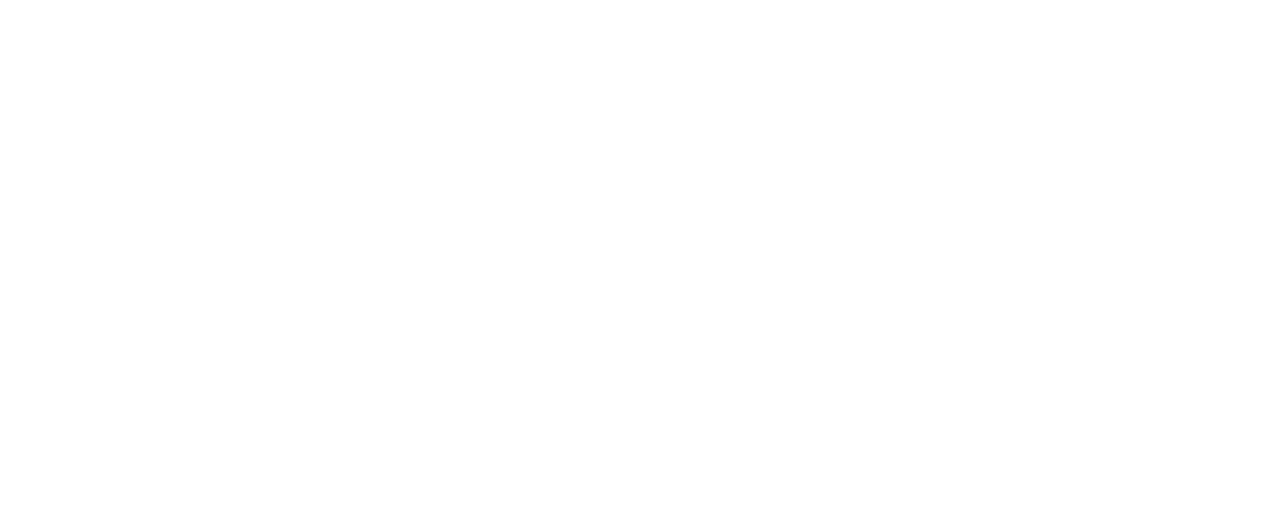
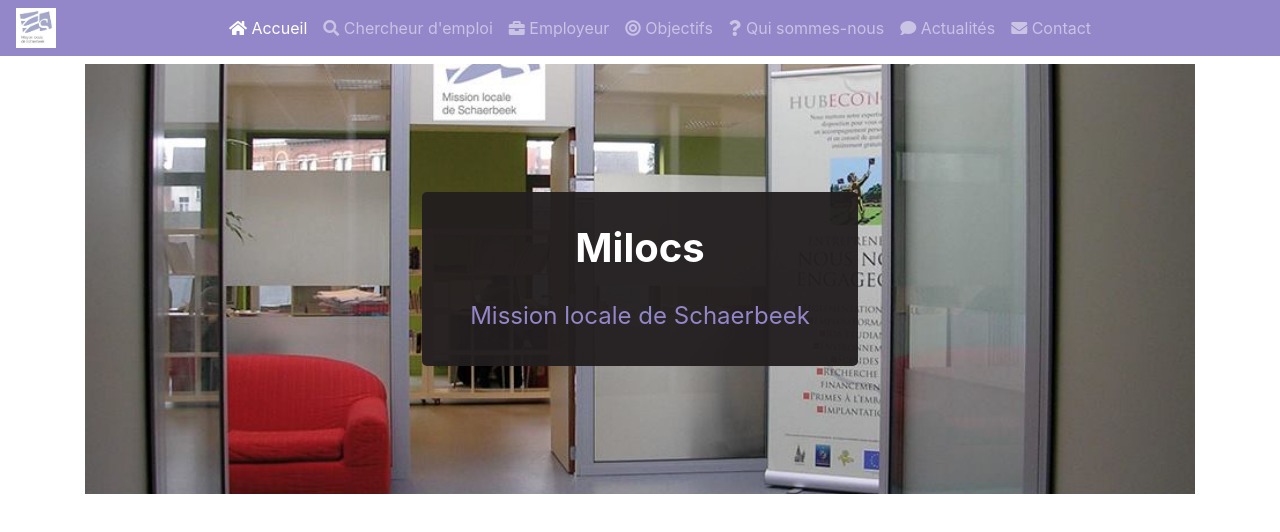
Before and after one commit to Cedric-Fournier/Becode-CDJ, a plain HTML site: page index.html in a window 1280 px wide. Drawn offline with nearby package versions, Linux system fonts and the light colour scheme.

Commit message:
Add Header

```diff
--- a/Assets/css/style.css
+++ b/Assets/css/style.css
@@ -0,0 +1,43 @@
+  #logo {
+
+  }
+
+  .bgnav {
+    background-color: #9386c9;
+  }
+
+
+/* Banner */
+
+  #banner {
+  	background: #CCE8F4 url("../images/banner.jpg");
+  	background-position: center center;
+  	background-size: cover;
+  	background-repeat: no-repeat;
+  	text-align: center;
+  	position: relative;
+  	padding: 8em 0;
+  	margin: 4em 0 0 0;
+  }
+
+  #banner header {
+  	background-color: rgba(34, 30, 31, 0.95);
+  	display: inline-block;
+  	padding: 2em 3em;
+  	border-radius: 5px;
+  }
+
+  #banner header h2 {
+  	color: #fff;
+  	font-weight: 700;
+  	font-size: 2.5em;
+  	margin: 0 0 0.65em 0;
+  }
+
+  #banner header p {
+  	color: #9386c9;
+  	padding: 0;
+  	font-style: normal;
+  	margin: 0;
+  	font-size: 1.5em;
+  }
--- a/index.html
+++ b/index.html
@@ -13,13 +13,57 @@
     <div class="container">
       <!-- HEADER -->
 
-        <!-- LOGO -->
+        <nav class="navbar navbar-expand-lg fixed-top navbar-dark bgnav">
+          <img src="Assets/images/logo.jpg" width="40" height="40" alt="Milocs Logo" class="d-inline-block align-top">
+          <button class="navbar-toggler" type="button" data-toggle="collapse" data-target="#navbarText" aria-controls="navbarText" aria-expanded="false" aria-label="Toggle navigation">
+            <span class="navbar-toggler-icon"></span>
+          </button>
+          <div class="collapse navbar-collapse" id="navbarText">
+            <ul class="navbar-nav mx-auto">
+              <li class="nav-item active">
+              <a class="nav-link" href="#"><i class="fas fa-home"></i> Accueil</a>
+              </li>
+              <li class="nav-item">
+                <a class="nav-link" href="#"><i class="fas fa-search"></i> Chercheur d'emploi</a>
+              </li>
+              <li class="nav-item">
+                <a class="nav-link" href="#"><i class="fas fa-briefcase"></i> Employeur</a>
+              </li>
+              <li class="nav-item">
+                <a class="nav-link" href="#"><i class="fas fa-bullseye"></i> Objectifs</a>
+              </li>
+              <li class="nav-item">
+                <a class="nav-link" href="#"><i class="fas fa-question"></i> Qui sommes-nous</a>
+              </li>
+              <li class="nav-item">
+                <a class="nav-link" href="#"><i class="fas fa-comment"></i> Actualités</a>
+              </li>
+              <li class="nav-item">
+                <a class="nav-link" href="#"><i class="fas fa-envelope"></i> Contact</a>
+              </li>
+            </ul>
+            <!-- <form class="form-inline my-2 my-lg-0">
+              <input class="form-control mr-sm-2" type="search" placeholder="Recherche" aria-label="Search">
+              <button class="btn btn-outline-dark my-2 my-sm-0" type="submit">Recherche</button>
+            </form> -->
+          </div>
+        </nav>
 
-        <!-- MENU -->
+      <!-- HEADER -->
+      <!-- BANNER -->
+
+        <section id="banner">
+          <header>
+            <h2>Milocs</h2>
+            <p>Mission locale de Schaerbeek</p>
+          </header>
+        </section>
+
+      <!-- BANNER -->
+      <!-- MAIN -->
 
 
 
-      <!-- MAIN -->
 
       <!-- FOOTER -->
 
```
Also changed, not shown: Assets/images/banner.jpg (added), Assets/images/logo.jpg (added).
